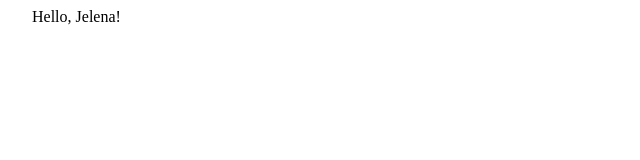
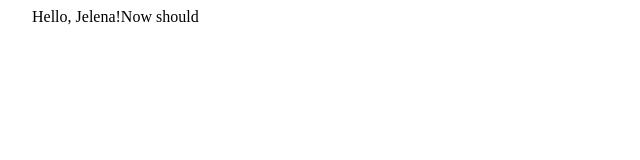
Before and after one commit to JelenaDinere/az-webapp02, a plain HTML site: page index.html in a window 1280 px wide. Shown: the full height of the page, 0-640 px from the left. Drawn offline with Linux system fonts and the light colour scheme.

Commit message:
Update index.html

```diff
--- a/index.html
+++ b/index.html
@@ -4,7 +4,7 @@
 </head>
 <body>
 <div>
-      Hello, Jelena!
+      Hello, Jelena!Now should
 </div>
 </body>
 </html>
```
